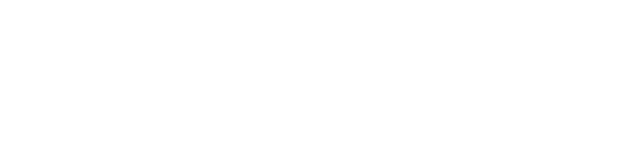
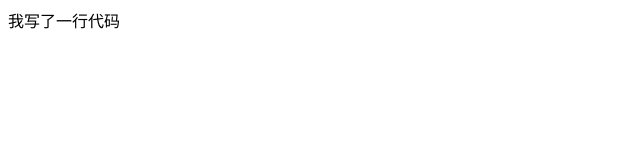
Before and after one commit to QingjiuQAQ/project_01, a plain HTML site: page index.html in a window 1280 px wide. Shown: the whole page, without its empty margins (0-640 px from the left). Drawn offline with Linux system fonts and the light colour scheme.

Commit message:
'写了一行代码'

```diff
--- a/index.html
+++ b/index.html
@@ -8,7 +8,7 @@
 </head>
 
 <body>
-
+    我写了一行代码
 </body>
 
 </html>
```
